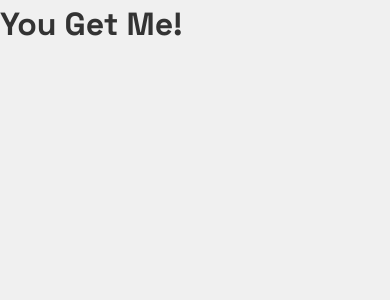
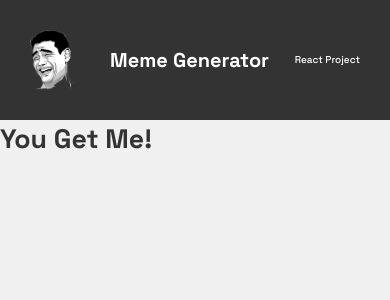
Before and after one commit to AnisBenFerhat/Meme-Generator, a React (Vite) app: page / in a window 390 px wide. Shown: the top 300 px of the page. Built offline with nearby package versions, Linux system fonts and the light colour scheme.

Commit message:
feat: Update header styles
- Adjusted font size for title and subtitle on laptop view and adapted a
scale for consistency
- Improved alignment and text size on tablet and smartphone views
- Updated image size and spacing in the header for a better layout

```diff
--- a/src/App.jsx
+++ b/src/App.jsx
@@ -1,6 +1,9 @@
+import Header from './Components/Header';
+
 function App() {
   return (
     <>
+      <Header />
       <h1>You Get Me!</h1>
     </>
   );
--- /dev/null
+++ b/src/Components/Header.jsx
@@ -0,0 +1,17 @@
+function Header() {
+  return (
+    <>
+      <header className='header'>
+        <img
+          className='header--img'
+          src='/images/header-logo.png'
+          alt='Yao Ming meme face with a surprised expression.'
+        />
+        <h2 className='header--title'>Meme Generator</h2>
+        <h4 className='header--subtitle'>React Project</h4>
+      </header>
+    </>
+  );
+}
+
+export default Header;
--- a/src/styles.css
+++ b/src/styles.css
@@ -5,13 +5,85 @@
 }
 
 html {
-  font-size: 62.5%; /* 1rem = 10px */
+  font-size: 62.5%;
 }
 
 body {
   font-family: 'Space Grotesk', sans-serif;
-  font-size: 16px;
+  font-size: 1.333rem;
   line-height: 1.5;
   background-color: #f0f0f0;
   color: #333;
+  max-width: 1200px;
+  margin: 0 auto;
 }
+
+/* Header styles */
+.header {
+  background-color: #333;
+  color: #fff;
+  display: flex;
+  align-items: center;
+  padding: 30px;
+}
+
+.header--img {
+  height: 100%;
+  width: auto;
+  max-height: 60px;
+  margin-right: 35px;
+}
+
+.header--title {
+  font-size: 4.209rem;
+  margin-right: auto;
+}
+
+.header--subtitle {
+  font-size: 2.369rem;
+  font-weight: 500;
+}
+
+/* Media Queries for different screen sizes */
+
+/* Laptop */
+@media screen and (max-width: 1200px) {
+  body {
+    max-width: 992px;
+  }
+  .header {
+    padding: 30px;
+  }
+}
+
+/* Tablet */
+@media screen and (max-width: 768px) {
+  body {
+    max-width: 768px;
+  }
+  .header {
+    padding: 30px;
+  }
+  .header--title {
+    font-size: 3.157rem;
+  }
+  .header--subtitle {
+    font-size: 1.777rem;
+  }
+}
+
+/* Smartphone */
+@media screen and (max-width: 480px) {
+  body {
+    max-width: 480px;
+  }
+  .header {
+    padding: 30px;
+  }
+  .header--title {
+    font-size: 2rem;
+  }
+  .header--subtitle {
+    font-size: 1rem;
+  }
+}
```
Also changed, not shown: public/images/header-logo.png (added).
